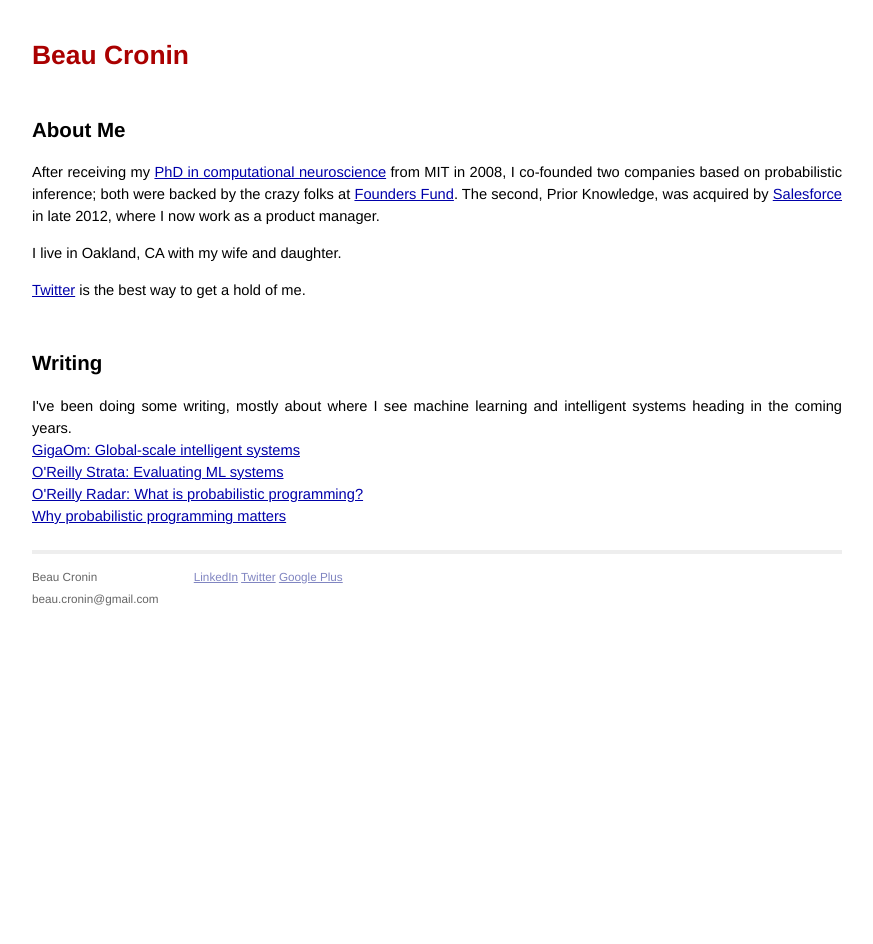
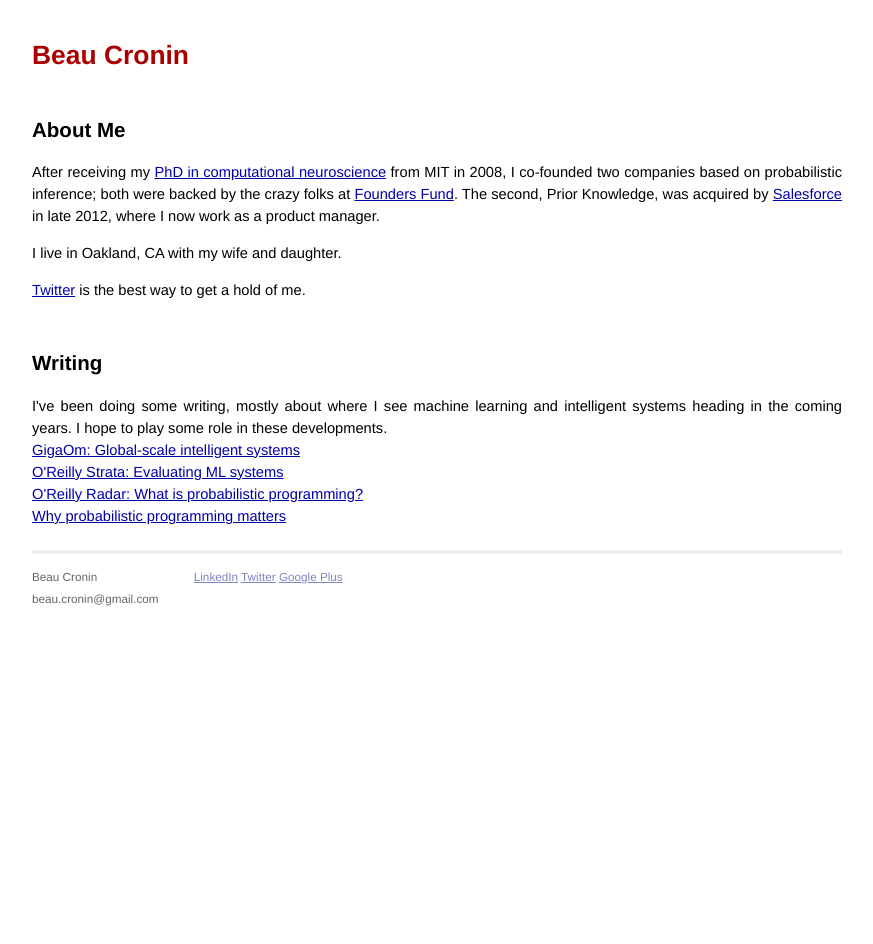
Before and after one commit to beaucronin/beaucronin.github.com, a Jekyll site: the page built from index.html, in a window 1280 px wide. Shown: the whole page, without its empty margins (203-1076 px from the left). Built offline with Jekyll 4.4.1, drawn with Linux system fonts in a browser that asks for light colours.

Commit message:
Update index.html

```diff
--- a/index.html
+++ b/index.html
@@ -10,7 +10,7 @@
   <p><a href="http://twitter.com/beaucronin">Twitter</a> is the best way to get a hold of me.</p>
   <p>&nbsp;</p>
   <h1>Writing</h1>
-  I've been doing some writing, mostly about where I see machine learning and intelligent systems heading in the coming years.
+  I've been doing some writing, mostly about where I see machine learning and intelligent systems heading in the coming years. I hope to play some role in these developments.
   <ul>
     <li><a href="http://gigaom.com/2013/06/30/what-happens-when-the-world-turns-into-one-giant-brain/">GigaOm: Global-scale intelligent systems</a></li>
     <li><a href="http://strata.oreilly.com/2013/05/different-evaluation-criteria-for-machine-learning-systems.html">O'Reilly Strata: Evaluating ML systems</a></li>
```
